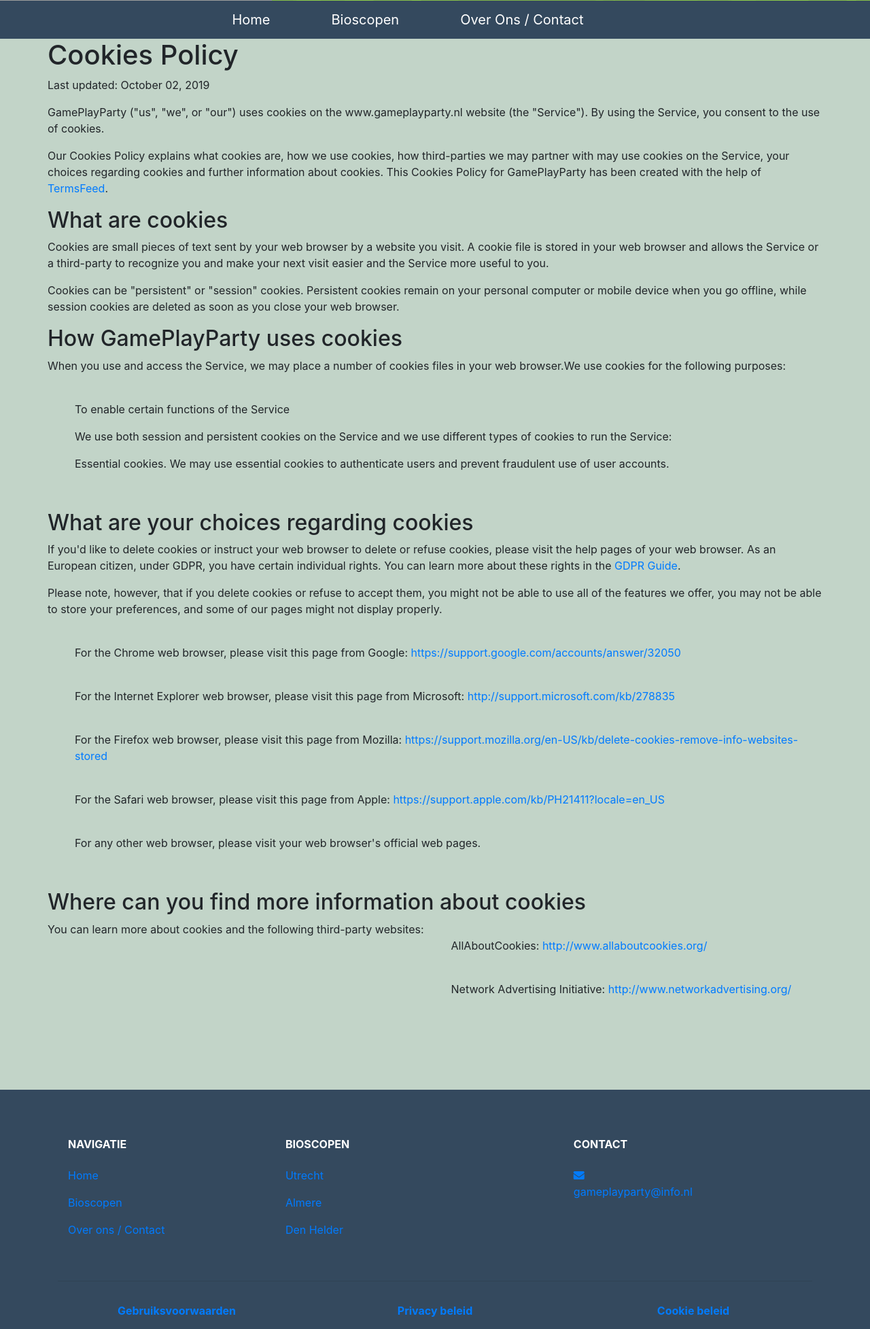
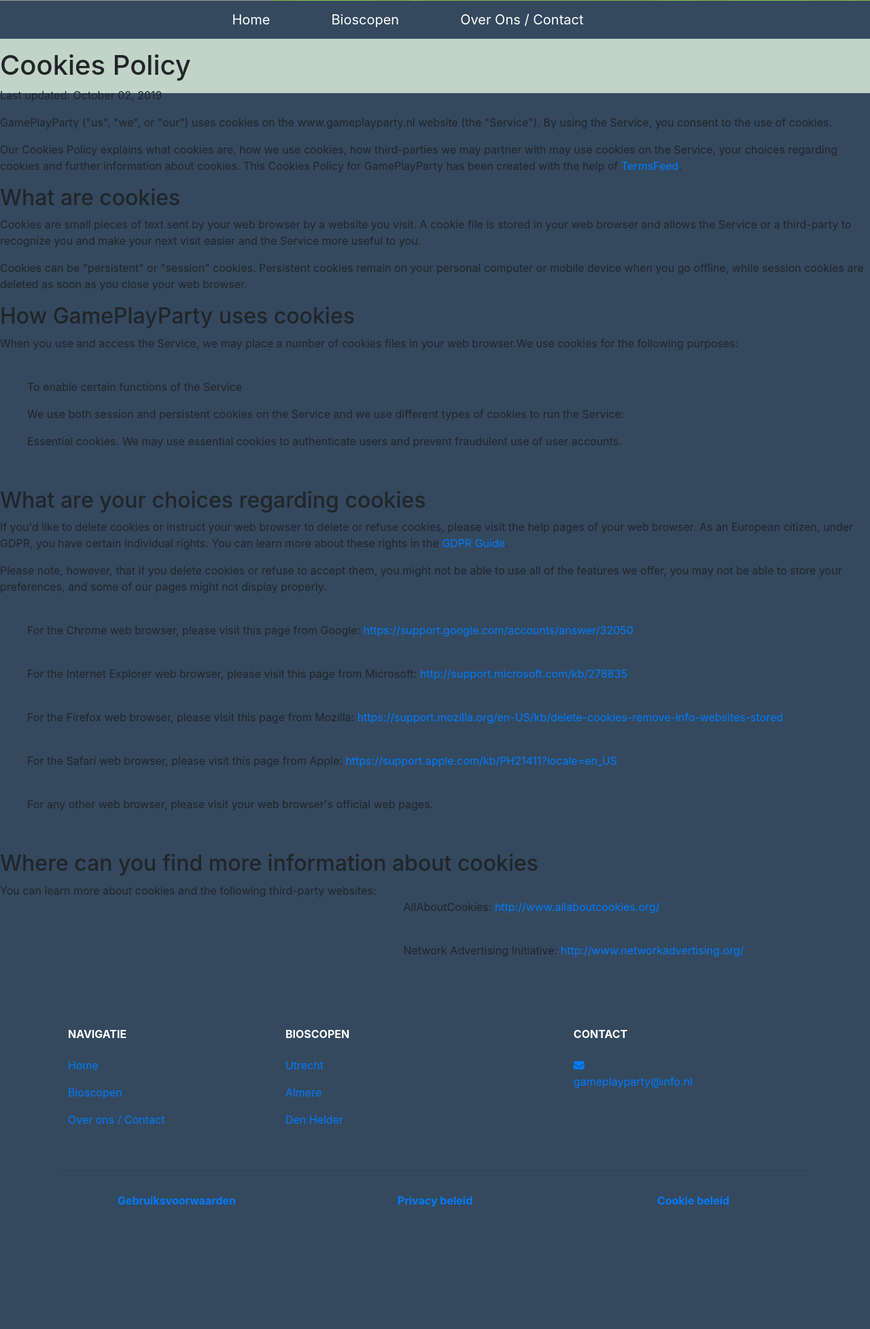
Before and after one commit to germaintje/gameplayparty, a PHP site: page /view/cookie.php in a window 1280 px wide. Shown: the part 299-2254 px from the top of the page at 68% size. After the commit the page ends 2074 px from the top, so only its background shows below. Run offline with PHP 8.4, Linux system fonts and the light colour scheme; style sheets or scripts are compiled from the project's sources; some libraries are stand-ins or nearby versions; grey boxes are pictures that could not be loaded.

Commit message:
Add files via upload

```diff
--- a/view/cookie.php
+++ b/view/cookie.php
@@ -4,7 +4,7 @@
 
 ?>
 
-<div class='container'>
+<div class='container col-12'>
 <div class='row'>
 <h1>Cookies Policy</h1>
 </div>
--- a/view/gebruiksvoorwaarden.php
+++ b/view/gebruiksvoorwaarden.php
@@ -3,7 +3,7 @@
 include "header.php";
 
 ?>
-<div class='container'>
+<div class=' col-12 container'>
 <div class='row'>
 <h1>Terms and Conditions ("Terms")</h1>
 </div>
--- a/view/privacy.php
+++ b/view/privacy.php
@@ -3,7 +3,7 @@
 include "header.php";
 
 ?>
-<div class='container'>
+<div class='container col-12'>
 <div class='row'>
 <h1>Privacybeleid</h1>
 
```
